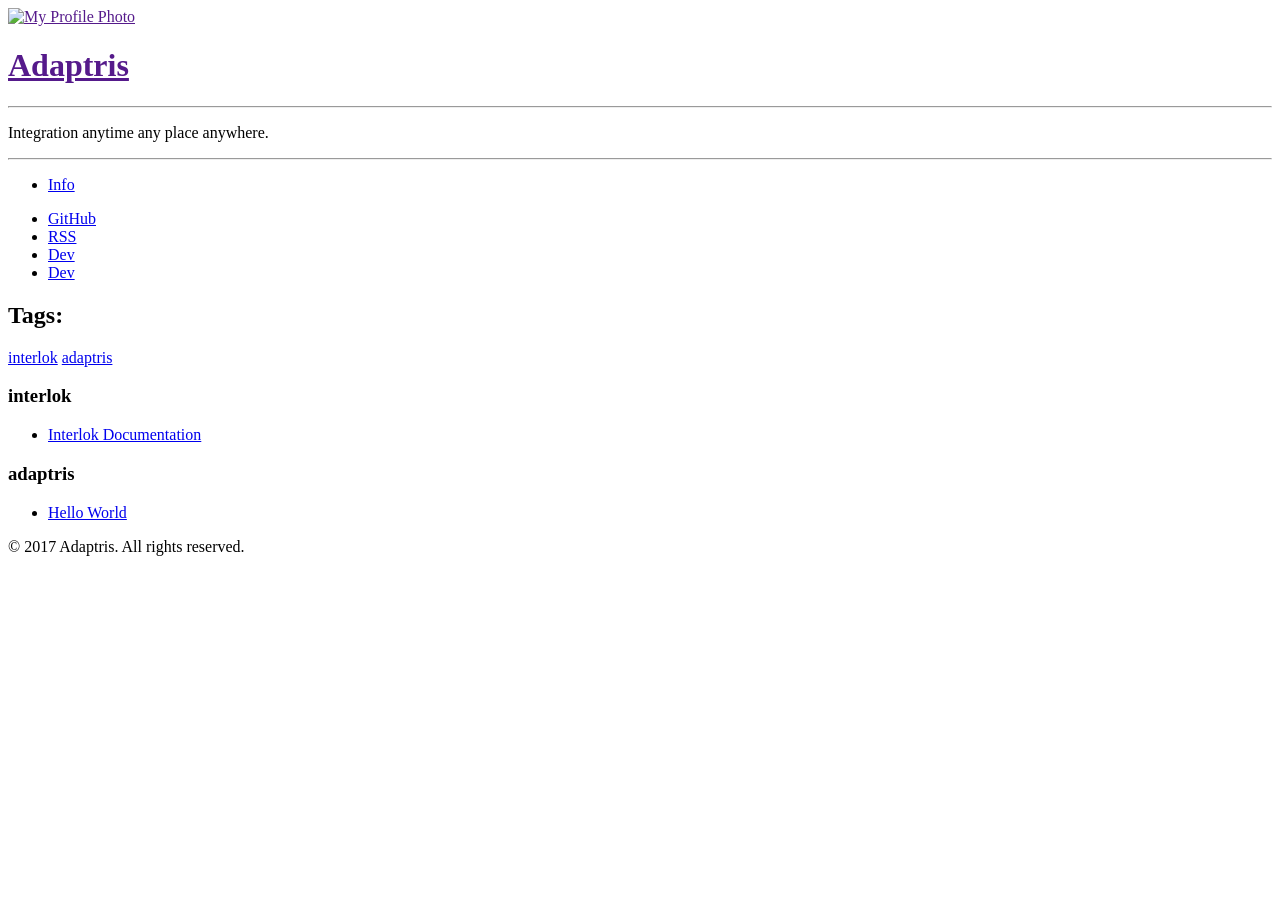
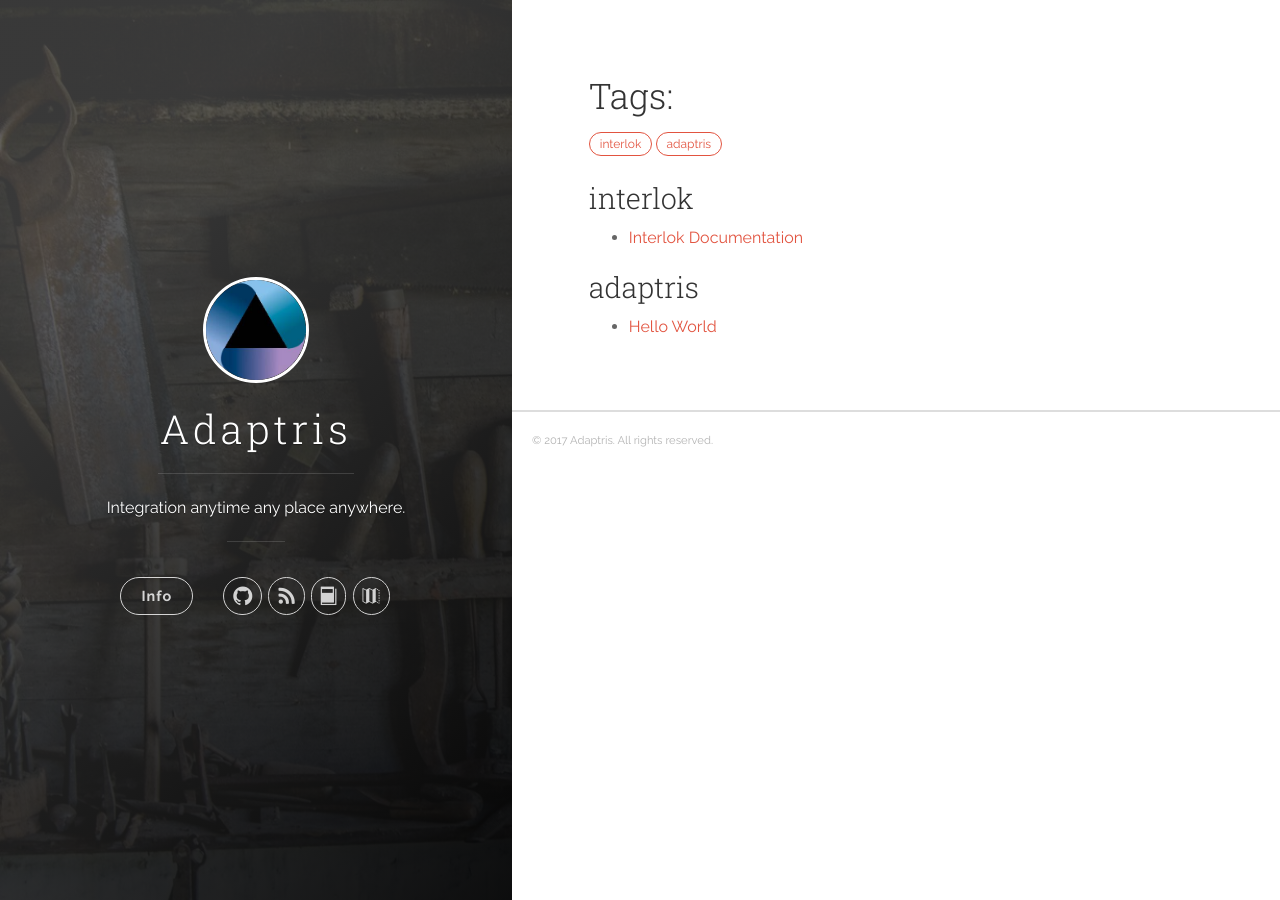
Before and after one commit to adaptris/adaptris.github.io, a Jekyll site: the page built from tags.md, in a window 1280 px wide. Built offline with Jekyll 4.4.1, drawn with Linux system fonts in a browser that asks for light colours; nearby versions of some CDN libraries.

Commit message:
Attempt to fix broken links

```diff
--- a/_includes/footer.html
+++ b/_includes/footer.html
@@ -3,7 +3,7 @@
 </footer>
 
 <script type="text/javascript" src="https://ajax.googleapis.com/ajax/libs/jquery/1.11.3/jquery.min.js"></script>
-<script type="text/javascript" src="{{ "js/main.js" | prepend: site.baseurl }}"></script>
+<script type="text/javascript" src="/js/main.js"></script>
 {% if site.google_analytics %}
 <script>
   (function(i,s,o,g,r,a,m){i['GoogleAnalyticsObject']=r;i[r]=i[r]||function(){
--- a/_includes/head.html
+++ b/_includes/head.html
@@ -23,27 +23,27 @@
   <meta property="og:title" content="{{ site.title }}">
   <meta property="og:description" content="{{ site.description }}">
 
-  <link rel="apple-touch-icon" sizes="57x57" href="{{ "images/favicons/apple-touch-icon-57x57.png" | prepend: site.baseurl }}">
-  <link rel="apple-touch-icon" sizes="60x60" href="{{ "images/favicons/apple-touch-icon-60x60.png" | prepend: site.baseurl }}">
-  <link rel="apple-touch-icon" sizes="72x72" href="{{ "images/favicons/apple-touch-icon-72x72.png" | prepend: site.baseurl }}">
-  <link rel="apple-touch-icon" sizes="76x76" href="{{ "images/favicons/apple-touch-icon-76x76.png" | prepend: site.baseurl }}">
-  <link rel="apple-touch-icon" sizes="114x114" href="{{ "images/favicons/apple-touch-icon-114x114.png" | prepend: site.baseurl }}">
-  <link rel="apple-touch-icon" sizes="120x120" href="{{ "images/favicons/apple-touch-icon-120x120.png" | prepend: site.baseurl }}">
-  <link rel="apple-touch-icon" sizes="144x144" href="{{ "images/favicons/apple-touch-icon-144x144.png" | prepend: site.baseurl }}">
-  <link rel="apple-touch-icon" sizes="152x152" href="{{ "images/favicons/apple-touch-icon-152x152.png" | prepend: site.baseurl }}">
-  <link rel="apple-touch-icon" sizes="180x180" href="{{ "images/favicons/apple-touch-icon-180x180.png" | prepend: site.baseurl }}">
-  <link rel="icon" type="image/png" href="{{ "images/favicons/favicon-32x32.png" | prepend: site.baseurl }}" sizes="32x32">
-  <link rel="icon" type="image/png" href="{{ "images/favicons/favicon-194x194.png" | prepend: site.baseurl }}" sizes="194x194">
-  <link rel="icon" type="image/png" href="{{ "images/favicons/favicon-96x96.png" | prepend: site.baseurl }}" sizes="96x96">
-  <link rel="icon" type="image/png" href="{{ "images/favicons/android-chrome-192x192.png" | prepend: site.baseurl }}" sizes="192x192">
-  <link rel="icon" type="image/png" href="{{ "images/favicons/favicon-16x16.png" | prepend: site.baseurl }}" sizes="16x16">
-  <link rel="manifest" href="{{ "images/favicons/manifest.json" | prepend: site.baseurl }}">
-  <link rel="shortcut icon" href="{{ "images/favicons/favicon.ico" | prepend: site.baseurl }}">
+  <link rel="apple-touch-icon" sizes="57x57" href="/images/favicons/apple-touch-icon-57x57.png">
+  <link rel="apple-touch-icon" sizes="60x60" href="/images/favicons/apple-touch-icon-60x60.png">
+  <link rel="apple-touch-icon" sizes="72x72" href="/images/favicons/apple-touch-icon-72x72.png">
+  <link rel="apple-touch-icon" sizes="76x76" href="/images/favicons/apple-touch-icon-76x76.png">
+  <link rel="apple-touch-icon" sizes="114x114" href="/images/favicons/apple-touch-icon-114x114.png">
+  <link rel="apple-touch-icon" sizes="120x120" href="/images/favicons/apple-touch-icon-120x120.png">
+  <link rel="apple-touch-icon" sizes="144x144" href="/images/favicons/apple-touch-icon-144x144.png">
+  <link rel="apple-touch-icon" sizes="152x152" href="/images/favicons/apple-touch-icon-152x152.png">
+  <link rel="apple-touch-icon" sizes="180x180" href="/images/favicons/apple-touch-icon-180x180.png">
+  <link rel="icon" type="image/png" href="/images/favicons/favicon-32x32.png" sizes="32x32">
+  <link rel="icon" type="image/png" href="/images/favicons/favicon-194x194.png" sizes="194x194">
+  <link rel="icon" type="image/png" href="/images/favicons/favicon-96x96.png" sizes="96x96">
+  <link rel="icon" type="image/png" href="/images/favicons/android-chrome-192x192.png" sizes="192x192">
+  <link rel="icon" type="image/png" href="/images/favicons/favicon-16x16.png" sizes="16x16">
+  <link rel="manifest" href="/images/favicons/manifest.json">
+  <link rel="shortcut icon" href="/images/favicons/favicon.ico">
   <meta name="msapplication-TileColor" content="#ffc40d">
-  <meta name="msapplication-TileImage" content="{{ "images/favicons/mstile-144x144.png" | prepend: site.baseurl }}">
+  <meta name="msapplication-TileImage" content="/images/favicons/mstile-144x144.png">
   <meta name="theme-color" content="#ffffff">
 
-  <link rel="stylesheet" href="{{ "css/main.css" | prepend: site.baseurl }}">
+  <link rel="stylesheet" href="/css/main.css">
   <link rel="canonical" href="{{ page.url | replace:'index.html','' | prepend: site.baseurl | prepend: site.url }}">
   <link rel="alternate" type="application/rss+xml" title="{{ site.title }}" href="{{ site.baseurl }}feed.xml">
 </head>
--- a/_includes/header.html
+++ b/_includes/header.html
@@ -3,13 +3,13 @@
   <i class="icon icon-x-circle btn-mobile-close__icon hidden"></i>
 </span>
 
-<header class="panel-cover" style="background-image: url({{ "images/cover.jpg" | prepend: site.baseurl }})">
+<header class="panel-cover" style="background-image: url(/images/cover.jpg)">
   <div class="panel-main">
 
     <div class="panel-main__inner panel-inverted">
     <div class="panel-main__content">
         <a href="{{ site.baseurl }}" title="Home">
-          <img src="{{ "images/profile.jpg" | prepend: site.baseurl }}" class="user-image" alt="My Profile Photo">
+          <img src="/images/profile.jpg" class="user-image" alt="My Profile Photo">
           <h1 class="panel-cover__title panel-title">{{ site.title }}</h1>
         </a>
         <hr class="panel-cover__divider">
@@ -20,7 +20,7 @@
 
           <nav class="cover-navigation cover-navigation--primary">
             <ul class="navigation">
-              <li class="navigation__item"><a href="{{ site.baseurl }}#blog" title="Info" class="blog-button">Info</a></li>
+              <li class="navigation__item"><a href="/#blog" title="Info" class="blog-button">Info</a></li>
             </ul>
           </nav>
 
@@ -79,7 +79,7 @@
 
             <!-- RSS -->
             <li class="navigation__item">
-              <a href="{{ "feed.xml" | prepend: site.baseurl }}" title="Subscribe" target="_blank">
+              <a href="/feed.xml" title="Subscribe" target="_blank">
                 <i class="icon icon-rss"></i>
                 <span class="label">RSS</span>
               </a>
--- a/_includes/pagination.html
+++ b/_includes/pagination.html
@@ -1,7 +1,7 @@
 <nav class="pagination" role="navigation">
   {% if paginator.previous_page %}
     {% if paginator.previous_page == 1 %}
-      <a rel="prev" class="posts newer btn small" href="{{ "#blog" | prepend: site.baseurl }}" title="Previous Page">← Newer Posts</a>
+      <a rel="prev" class="posts newer btn small" href="/#blog" title="Previous Page">← Newer Posts</a>
     {% else %}
       <a rel="prev" class="posts newer btn small" href="{{ site.baseurl }}page{{ paginator.previous_page }}/">← Newer Posts</a>
     {% endif %}
```
